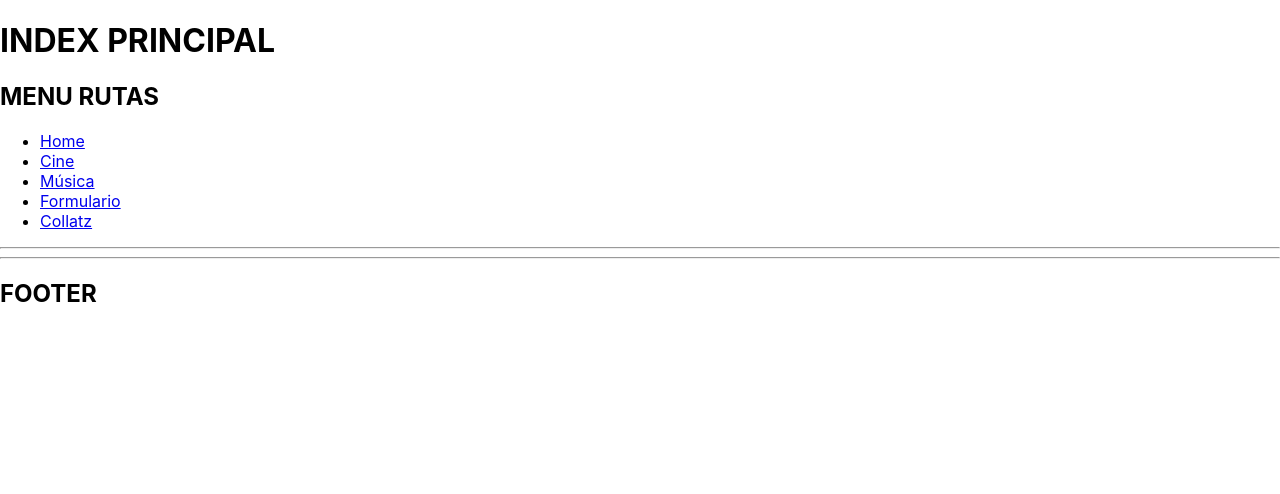
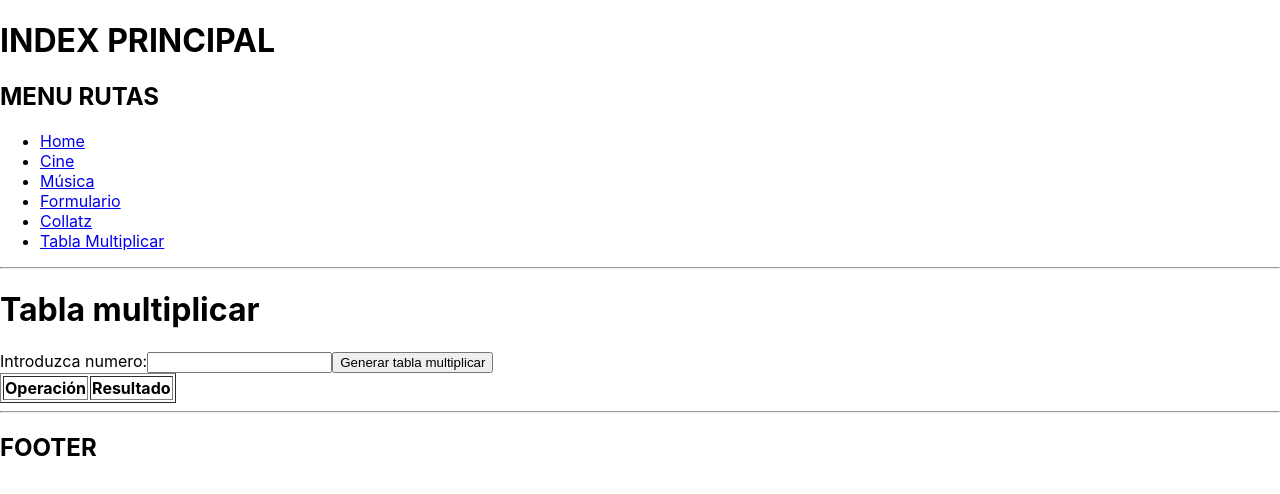
Before and after one commit to Jorgerdzz/reactformsrutas, a React (Create React App) app: page /tablamultiplicar in a window 1280 px wide. Shown: the top 494 px of the page. Built offline with nearby package versions, Linux system fonts and the light colour scheme.

Commit message:
ejercicio Tabla multiplicar soluionado

```diff
--- a/src/components/MenuRutas.js
+++ b/src/components/MenuRutas.js
@@ -11,6 +11,7 @@ class MenuRutas extends Component {
                     <li><a href="/musica">Música</a></li>
                     <li><a href="/formsimple">Formulario</a></li>
                     <li><a href="/collatz">Collatz</a></li>
+                    <li><a href="/tablamultiplicar">Tabla Multiplicar</a></li>
                 </ul>
             </div>
         )
--- a/src/components/Router.js
+++ b/src/components/Router.js
@@ -5,6 +5,7 @@ import Cine from './Cine'
 import Musica from './Musica'
 import FormSimple from './FormSimple'
 import Collatz from './Collatz'
+import TablaMultiplicar from './TablaMultiplicar'
 
 export default class Router extends Component {
   render() {
@@ -16,6 +17,7 @@ export default class Router extends Component {
             <Route path='/musica' element={<Musica/>}/>
             <Route path='/formsimple' element={<FormSimple/>}/>
             <Route path='/collatz' element={<Collatz />}/>
+            <Route path='/tablamultiplicar' element={<TablaMultiplicar />}/>
         </Routes>
       </BrowserRouter>
     )
--- /dev/null
+++ b/src/components/TablaMultiplicar.js
@@ -0,0 +1,59 @@
+import React, { Component } from "react";
+
+class TablaMultiplicar extends Component {
+
+    cajaNumero = React.createRef();
+
+    generarTablaMultiplicar = (e) => {
+        e.preventDefault();
+        let numero = this.cajaNumero.current.value;
+        let aux = [];
+        for(let i=1; i<=10; i++){
+            let resultado = numero * i;
+            aux.push(resultado);
+        }
+        this.setState({
+            numero: numero,
+            resultado: aux
+        })
+    }
+
+    state = {
+        numero: 0,
+        resultado: []
+    }
+
+    render () {
+        return(
+            <div>
+                <h1>Tabla multiplicar</h1>
+                <form onSubmit={this.generarTablaMultiplicar}>
+                    <label>Introduzca numero:</label>
+                    <input type="number" ref={this.cajaNumero}></input>
+                    <button>Generar tabla multiplicar</button>
+                    <table border={1}>
+                        <thead>
+                            <tr>
+                                <th>Operación</th>
+                                <th>Resultado</th>
+                            </tr>
+                        </thead>
+                        <tbody>
+                            {
+                                this.state.resultado.map((numero, index) => {
+                                    return(
+                                        <tr><td>{this.state.numero} * {index+1}</td><td>{numero}</td></tr>
+                                    )
+                                })
+                            }
+                        </tbody>
+                    </table>
+                </form>
+            </div>
+        )
+    }
+
+
+}
+
+export default TablaMultiplicar;
```
